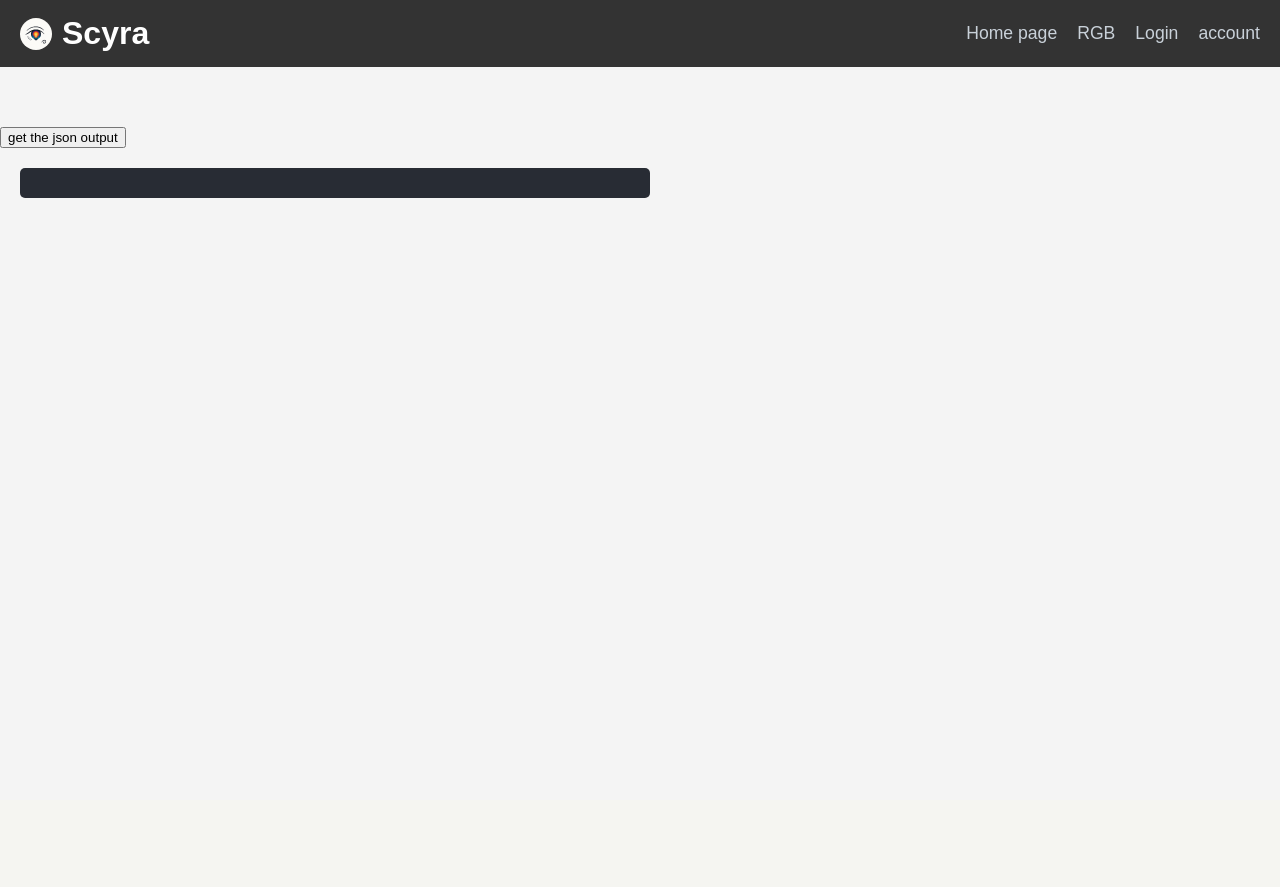
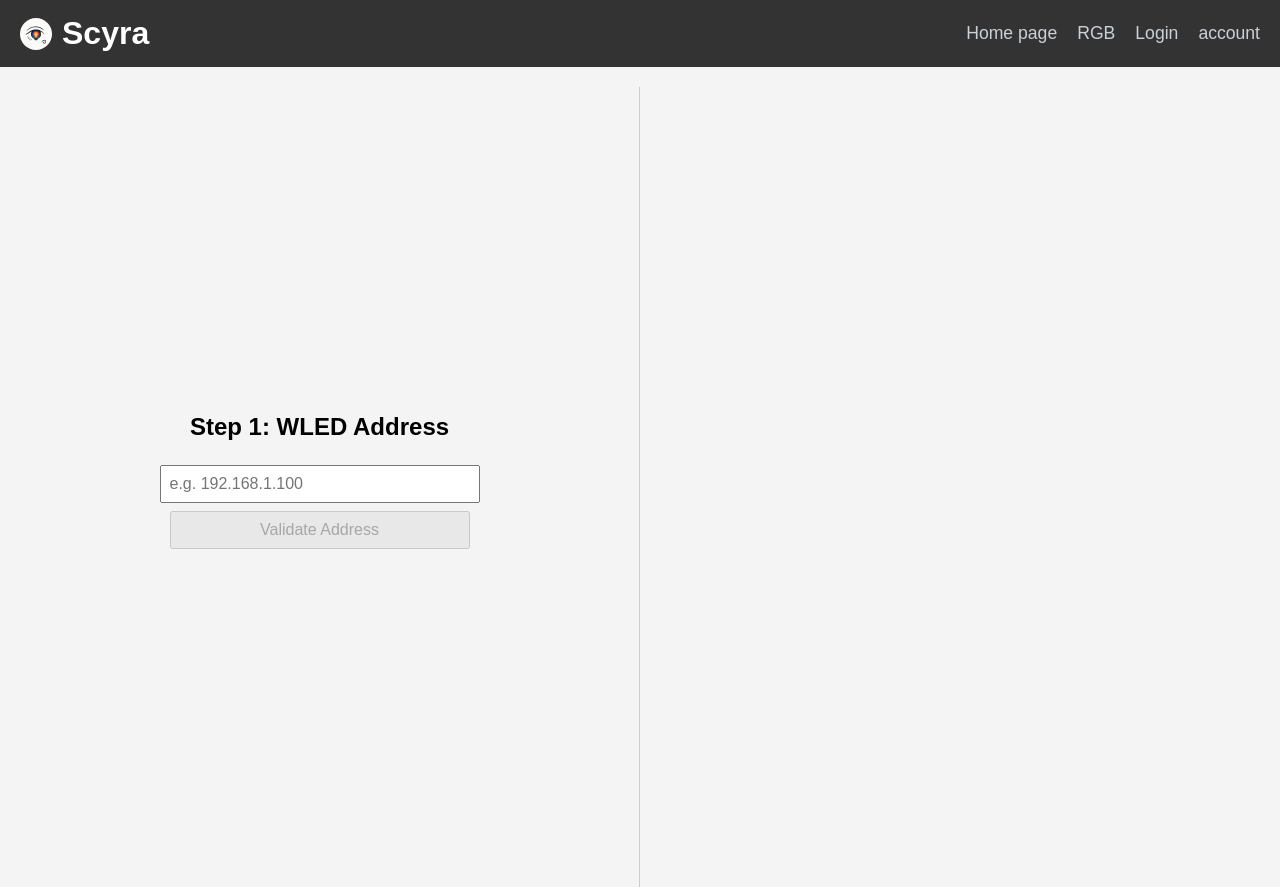
Before and after one commit to wenkow2k515/Scyra-WLED-RGB-group-project, a Flask app: page /rbg in a window 1280 px wide. Before the commit the page ends 198 px from the top, so only its background shows below. Run offline with Flask 3, Linux system fonts and the light colour scheme.

Commit message:
Significantly upgraded rgb.html
This should provide rudimentary functionality. However, I made some errors in the displaying of the elements. This can be fixed later and functionality is not significantly affected. UI changes, new features and design can be improved as needed later.

```diff
--- a/app/templates/rgb.html
+++ b/app/templates/rgb.html
@@ -1,12 +1,124 @@
 <!DOCTYPE html>
+<html lang="en">
 <head>
-    <script src = "/static/js/LEDgrid.js"></script>
+    <meta charset="UTF-8">
+    <title>RGB Editor</title>
+    <script src="/static/js/LEDgrid.js"></script>
     <link rel="stylesheet" href="/static/css/rgb.css">
+    <style>
+      body, html {
+          margin: 0;
+          padding: 0;
+          height: 100%;
+          font-family: Arial, sans-serif;
+      }
+      .setup-container {
+          display: flex;
+          flex-direction: row;
+          width: 100vw;
+          height: 100vh;
+      }
+      .setup-pane {
+          width: 50%;
+          height: 100%;
+          display: flex;
+          flex-direction: column;
+          justify-content: center;
+          align-items: center;
+          padding: 2rem;
+          box-sizing: border-box;
+          border-right: 1px solid #ccc;
+      }
+      .setup-pane:last-child {
+          border-right: none;
+      }
+      .setup-pane h2 {
+          margin-bottom: 1rem;
+      }
+      .setup-pane input,
+      .setup-pane button {
+          margin-top: 0.5rem;
+          padding: 0.5rem;
+          font-size: 1rem;
+          width: 80%;
+          max-width: 300px;
+      }
+      .setup-pane p {
+          margin-top: 1rem;
+          color: #555;
+      }
+      .hidden {
+          display: none;
+      }
+      #editor {
+          padding: 2rem;
+      }
+      .color-grid {
+          display: grid;
+          grid-template-columns: repeat(auto-fill, minmax(50px, 1fr));
+          gap: 10px;
+          max-width: 800px;
+          margin: 1rem 0;
+      }
+      .cell {
+          width: 50px;
+          height: 50px;
+          border: 2px solid #ddd;
+          cursor: pointer;
+          transition: all 0.2s;
+      }
+      .cell.selected {
+          border-color: #000;
+          transform: scale(1.1);
+      }
+    </style>
+</head>
 
-</head>
 {% extends "body.html" %}
+
 {% block content %}
-    <div class="color-grid" id="ledGrid"></div>
-    <button onclick="exportColors()">get the json output</button>
-    <pre id="output"></pre>
+
+<!-- Setup Phase -->
+<div id="setup" class="setup-container">
+  <!-- Step 1: WLED IP -->
+  <div id="step1" class="setup-pane">
+      <h2>Step 1: WLED Address</h2>
+      <input type="text" id="wledAddress" placeholder="e.g. 192.168.1.100">
+      <button id="checkBtn" disabled>Validate Address</button>
+      <p id="checkMsg"></p>
+  </div>
+
+  <!-- Step 2: Group Size -->
+  <div id="step2" class="setup-pane hidden">
+      <h2>Step 2: Group Size</h2>
+      <input type="number" id="groupSize" min="1" placeholder="LEDs per group" disabled>
+      <button id="toEditor" disabled>Proceed</button>
+      <p id="divMsg"></p>
+  </div>
+</div>
+
+<!-- Editor Phase -->
+<div id="editor" class="hidden">
+  <h2>Step 3: Build Your Preset</h2>
+
+  <div class="color-grid" id="grid"></div>
+
+  <div style="margin-top:1rem;">
+    <label for="colorPicker">Pick Color:</label>
+    <input type="color" id="colorPicker" value="#ffffff">
+
+    <label for="briSlider" style="margin-left:1rem;">Brightness:</label>
+    <input type="range" id="briSlider" min="0" max="255" value="255">
+    <span id="briValue">255</span>
+
+    <div style="margin-top:1rem;">
+      <button id="applyColor">Apply Color</button>
+      <button id="defaultBtn">Set Default (50% Blue)</button>
+      <button id="createBtn">Create JSON</button>
+    </div>
+  </div>
+
+  <pre id="output" style="margin-top:1rem; background:#eee; padding:1rem; border-radius:8px;"></pre>
+</div>
+
 {% endblock %}
```
